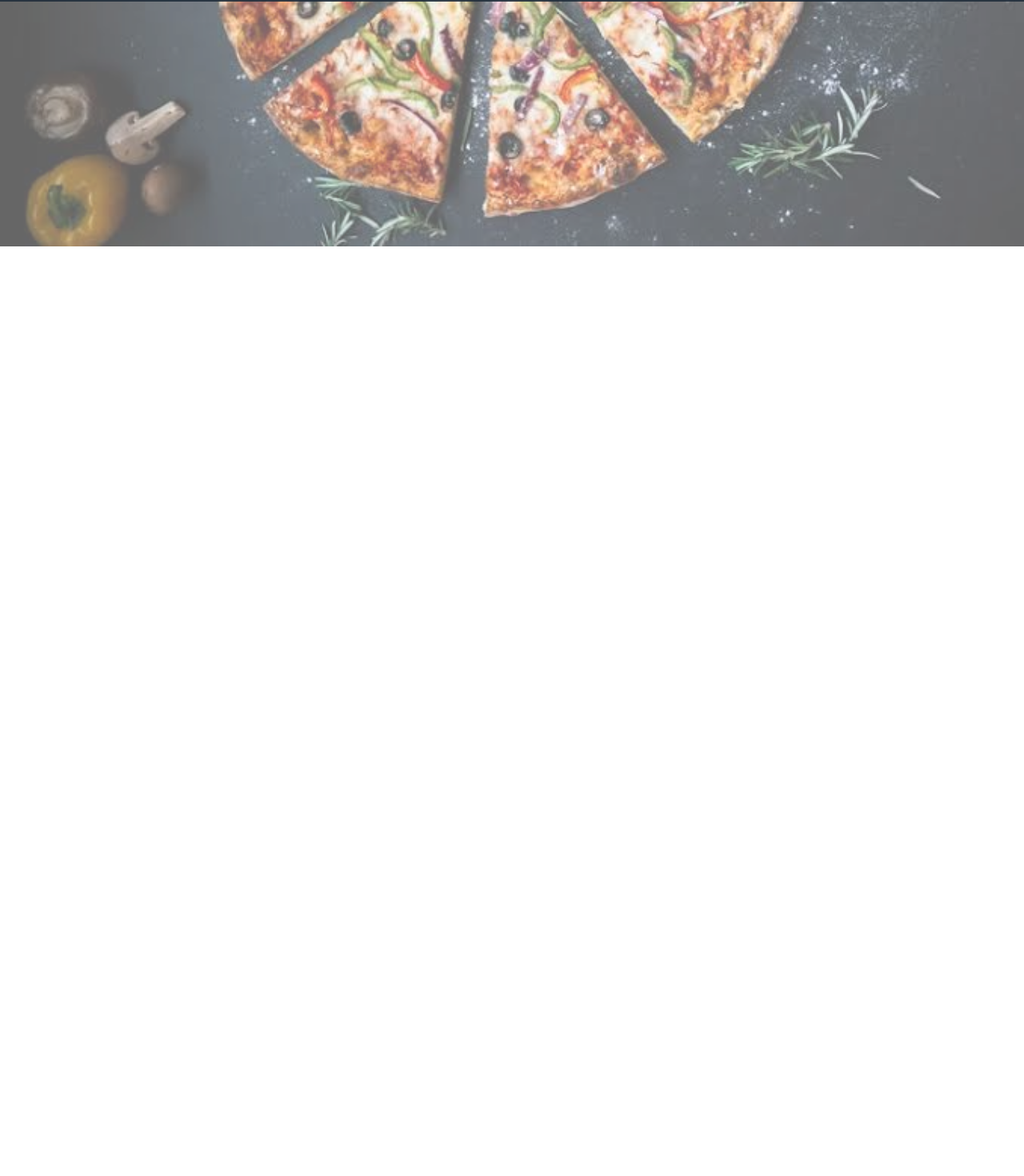
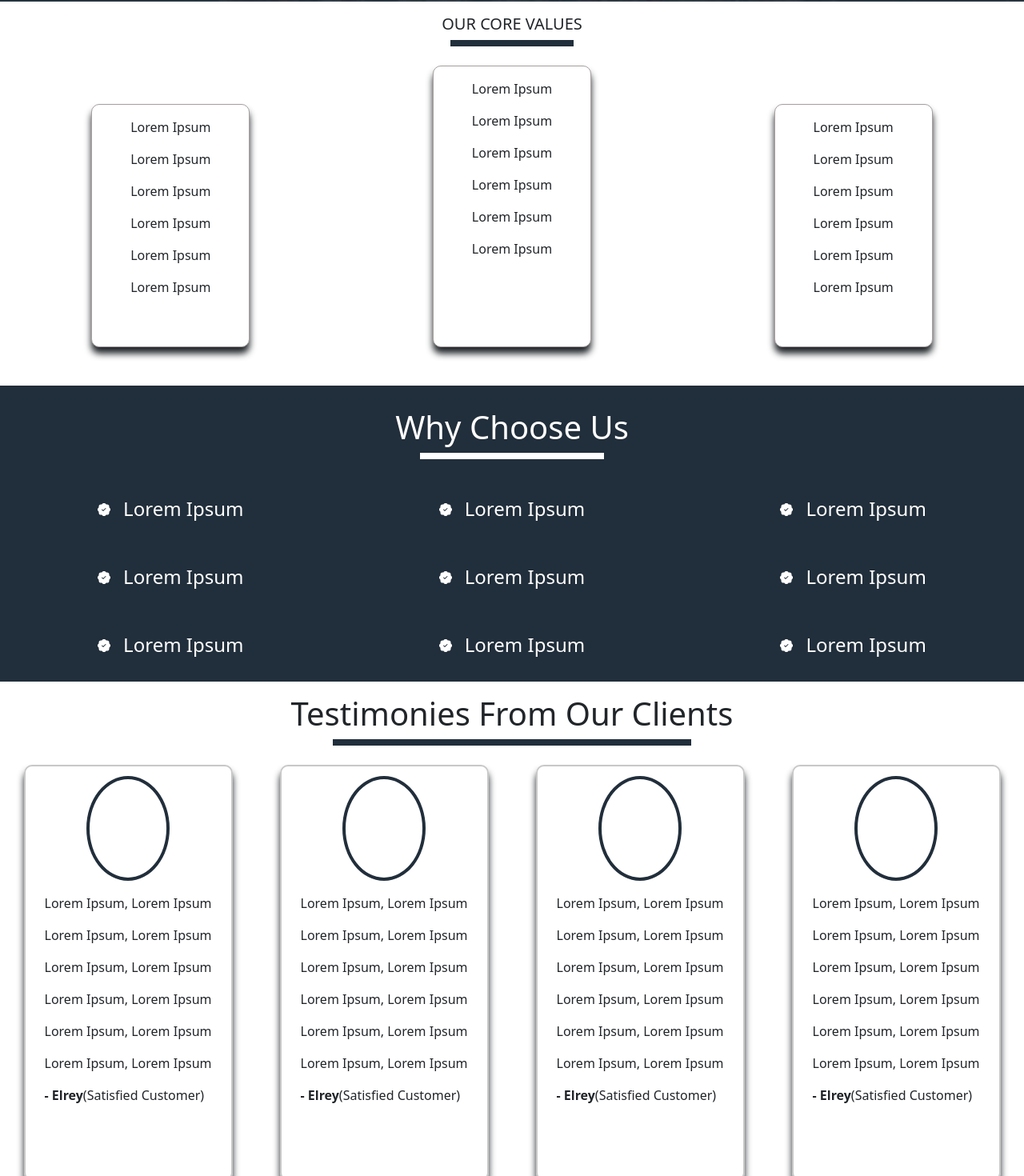
Before and after one commit to Fahyvor/foodapp, a React (Create React App) app: page / in a window 1280 px wide. Shown: the part 598-2068 px from the top of the page at 80% size. Before the commit the page ends 906 px from the top, so only its background shows below. Built offline with nearby package versions, Linux system fonts and the light colour scheme.

Commit message:
First commit

```diff
--- a/src/App.js
+++ b/src/App.js
@@ -1,6 +1,10 @@
 import React from 'react'
 import Body from './components/Body/Body'
 import Navbar from './components/Navbar/Navbar'
+import Testimonials from './components/Testimonials/Testimonials'
+import Values from './components/Values/values'
+import Vision from './components/Vision/Vision'
+import Order from './components/Order/Order'
 
 
 const App = () => {
@@ -8,6 +12,10 @@ const App = () => {
     <div>
       <Navbar />
       <Body />
+      <Values />
+      <Vision />
+      <Testimonials />
+      <Order />
     </div>
   )
 }
--- a/src/components/Navbar/Navbar.js
+++ b/src/components/Navbar/Navbar.js
@@ -15,7 +15,7 @@ const Navbar = () => {
       <div><a>About</a></div>
       <div><a>Contact</a></div>
       <div><a>Vision</a></div>
-      <div><a>Value</a></div>
+      <div><a>Values</a></div>
       <div><a>Testimonials</a></div>
      </div>
     </div>
--- /dev/null
+++ b/src/components/Order/Order.js
@@ -0,0 +1,20 @@
+import React from 'react'
+import './order.css'
+import OrderImage from '../../assets/Order.jpeg'
+
+const Order = () => {
+  return (
+    <div className='order-container d-flex
+    gap-4 pt-3 pb-4
+    justify-content-around'>
+     <div className='order-image'>
+      <img src={OrderImage} />
+     </div>
+     <div className='order-writeup'>
+
+     </div>
+    </div>
+  )
+}
+
+export default Order
--- /dev/null
+++ b/src/components/Order/order.css
@@ -0,0 +1,11 @@
+.order-container {
+    background-color: var(--color-bg);
+}
+
+.order-image{
+    border-radius: 50%;
+    width: 600px;
+    height: 600px;
+    border-radius: 2px solid var(--color-white);
+    overflow: hidden;
+}
--- /dev/null
+++ b/src/components/Testimonials/Testimonials.js
@@ -0,0 +1,82 @@
+import React from 'react'
+import './testimonials.css'
+
+const Testimonials = () => {
+  return (
+    <div className='pt-3 pb-4'>
+     <div className='text-center'>
+      <h1>Testimonies From Our Clients</h1>
+     </div>
+     <div className='empty-line-testimonies mx-auto'></div>
+     <div className='container-for-testimonies
+     mt-4 d-flex justify-content-around'>
+     <div className='align-items-center mx-4
+     p-4 testimonies-container'>
+      <div className='testimonies-image-container mx-auto'>
+
+      </div>
+      <div className='mt-3'>
+      <p>Lorem Ipsum, Lorem Ipsum</p>
+      <p>Lorem Ipsum, Lorem Ipsum</p>
+      <p>Lorem Ipsum, Lorem Ipsum</p>
+      <p>Lorem Ipsum, Lorem Ipsum</p>
+      <p>Lorem Ipsum, Lorem Ipsum</p>
+      <p>Lorem Ipsum, Lorem Ipsum</p>
+      <p><b>- Elrey</b>(Satisfied Customer)</p>
+      </div>
+     </div>
+
+     <div className='align-items-center mx-4
+     p-4 testimonies-container'>
+      <div className='testimonies-image-container mx-auto'>
+
+      </div>
+      <div className='mt-3'>
+      <p>Lorem Ipsum, Lorem Ipsum</p>
+      <p>Lorem Ipsum, Lorem Ipsum</p>
+      <p>Lorem Ipsum, Lorem Ipsum</p>
+      <p>Lorem Ipsum, Lorem Ipsum</p>
+      <p>Lorem Ipsum, Lorem Ipsum</p>
+      <p>Lorem Ipsum, Lorem Ipsum</p>
+      <p><b>- Elrey</b>(Satisfied Customer)</p>
+      </div>
+     </div>
+
+     <div className='align-items-center mx-4
+     p-4 testimonies-container'>
+      <div className='testimonies-image-container mx-auto'>
+
+      </div>
+      <div className='mt-3'>
+      <p>Lorem Ipsum, Lorem Ipsum</p>
+      <p>Lorem Ipsum, Lorem Ipsum</p>
+      <p>Lorem Ipsum, Lorem Ipsum</p>
+      <p>Lorem Ipsum, Lorem Ipsum</p>
+      <p>Lorem Ipsum, Lorem Ipsum</p>
+      <p>Lorem Ipsum, Lorem Ipsum</p>
+      <p><b>- Elrey</b>(Satisfied Customer)</p>
+      </div>
+     </div>
+
+     <div className='align-items-center mx-4
+     p-4 testimonies-container'>
+      <div className='testimonies-image-container mx-auto'>
+
+      </div>
+      <div className='mt-3'>
+      <p>Lorem Ipsum, Lorem Ipsum</p>
+      <p>Lorem Ipsum, Lorem Ipsum</p>
+      <p>Lorem Ipsum, Lorem Ipsum</p>
+      <p>Lorem Ipsum, Lorem Ipsum</p>
+      <p>Lorem Ipsum, Lorem Ipsum</p>
+      <p>Lorem Ipsum, Lorem Ipsum</p>
+      <p><b>- Elrey</b>(Satisfied Customer)</p>
+      </div>
+     </div>
+
+     </div>
+     </div>
+  )
+}
+
+export default Testimonials
--- /dev/null
+++ b/src/components/Testimonials/testimonials.css
@@ -0,0 +1,20 @@
+.testimonies-container{
+    border: 2px solid rgb(200, 200, 200);
+    box-shadow: 0px 8px 8px;
+    border-radius: 10px;
+    height: 65vh;
+}
+
+.empty-line-testimonies {
+    background-color: var(--color-bg);
+    width: 35vw;
+    height: 1vh;
+}
+
+.testimonies-image-container {
+    border: 4px solid var(--color-bg);
+    border-radius: 50%;
+    width: 50%;
+    height: 28%;
+    margin-top: -1.5vh;
+}
--- /dev/null
+++ b/src/components/Values/values.css
@@ -0,0 +1,19 @@
+.values-container{
+    border: 1px solid var(--color-light);
+    border-radius: 10px;
+    box-shadow: 0px 8px 8px;
+}
+
+.values-container-middle{
+   border: 1px solid var(--color-light);
+   border-radius: 10px;
+   box-shadow: 0px 8px 8px;
+   height: 44vh;
+}
+
+.empty-line{
+    background-color: var(--color-bg);
+    color: var(--color-bg);
+    width: 12vw;
+    height: 1vh;
+}
--- /dev/null
+++ b/src/components/Values/values.js
@@ -0,0 +1,39 @@
+import React from 'react'
+import './values.css'
+
+const values = () => {
+  return (
+    <div className='bg-white pt-3 pb-5'>
+     <h5 className='text-center'>OUR CORE VALUES </h5>
+     <div className='empty-line mx-auto'></div>
+     <div className='values d-flex justify-content-around mt-4'>
+      <div className='p-3 px-5 br-3 bg-white values-container mt-5'>
+       <p>Lorem Ipsum</p>
+       <p>Lorem Ipsum</p>
+       <p>Lorem Ipsum</p>
+       <p>Lorem Ipsum</p>
+       <p>Lorem Ipsum</p>
+       <p>Lorem Ipsum</p>
+      </div>
+      <div className='p-3 px-5 br-3 bg-white values-container-middle'>
+       <p>Lorem Ipsum</p>
+       <p>Lorem Ipsum</p>
+       <p>Lorem Ipsum</p>
+       <p>Lorem Ipsum</p>
+       <p>Lorem Ipsum</p>
+       <p>Lorem Ipsum</p>
+      </div>
+      <div className='p-3 px-5 br-3 bg-white values-container mt-5'>
+       <p>Lorem Ipsum</p>
+       <p>Lorem Ipsum</p>
+       <p>Lorem Ipsum</p>
+       <p>Lorem Ipsum</p>
+       <p>Lorem Ipsum</p>
+       <p>Lorem Ipsum</p>
+      </div>
+     </div>
+    </div>
+  )
+}
+
+export default values
--- /dev/null
+++ b/src/components/Vision/Vision.js
@@ -0,0 +1,78 @@
+import React from 'react'
+import './vision.css'
+import { BsPatchCheckFill } from 'react-icons/bs'
+
+const Vision = () => {
+  return (
+    <div className='vision-container pt-1 pb-4'>
+     <div className='mt-4 text-center text-white'>
+      <h1>Why Choose Us</h1>
+      <div className='empty-line-vision mx-auto bg-white text-white'></div>
+     </div>
+     <div className='vision-rows d-flex justify-content-around mt-5'>
+      <div className='d-flex gap-3
+      align-items-baseline mx-4
+      text-white'>
+        <BsPatchCheckFill color='white'/>
+       <h4>Lorem Ipsum</h4>
+      </div>
+      <div className='d-flex gap-3
+      align-items-baseline mx-4
+      text-white'>
+        <BsPatchCheckFill color='white'/>
+       <h4>Lorem Ipsum</h4>
+      </div>
+      <div className='d-flex gap-3
+      align-items-baseline mx-4
+      text-white'>
+        <BsPatchCheckFill color='white'/>
+       <h4>Lorem Ipsum</h4>
+      </div>
+     </div>
+
+     <div className='vision-rows d-flex justify-content-around mt-5'>
+      <div className='d-flex gap-3
+      align-items-baseline mx-4
+      text-white'>
+        <BsPatchCheckFill color='white'/>
+       <h4>Lorem Ipsum</h4>
+      </div>
+      <div className='d-flex gap-3
+      align-items-baseline mx-4
+      text-white'>
+        <BsPatchCheckFill color='white'/>
+       <h4>Lorem Ipsum</h4>
+      </div>
+      <div className='d-flex gap-3
+      align-items-baseline mx-4
+      text-white'>
+        <BsPatchCheckFill color='white'/>
+       <h4>Lorem Ipsum</h4>
+      </div>
+     </div>
+
+     <div className='vision-rows d-flex justify-content-around mt-5'>
+      <div className='d-flex gap-3
+      align-items-baseline mx-4
+      text-white'>
+        <BsPatchCheckFill color='white'/>
+       <h4>Lorem Ipsum</h4>
+      </div>
+      <div className='d-flex gap-3
+      align-items-baseline mx-4
+      text-white'>
+        <BsPatchCheckFill color='white'/>
+       <h4>Lorem Ipsum</h4>
+      </div>
+      <div className='d-flex gap-3
+      align-items-baseline mx-4
+      text-white'>
+        <BsPatchCheckFill color='white'/>
+       <h4>Lorem Ipsum</h4>
+      </div>
+     </div>
+    </div>
+  )
+}
+
+export default Vision
--- /dev/null
+++ b/src/components/Vision/vision.css
@@ -0,0 +1,8 @@
+.vision-container{
+    background-color: var(--color-bg);
+}
+
+.empty-line-vision{
+    width: 18vw;
+    height: 1vh;
+}
--- a/src/index.css
+++ b/src/index.css
@@ -14,7 +14,7 @@
     --color-bg: rgb(33, 46, 59);
     --color-primary: rgb(248, 87, 35);
     --color-white: #fff;
-    --color-light: rgba(255, 255, 255, 0.6);
+    --color-light: rgb(167, 159, 159);
 
     --transition: all 400ms ease;
 
```
